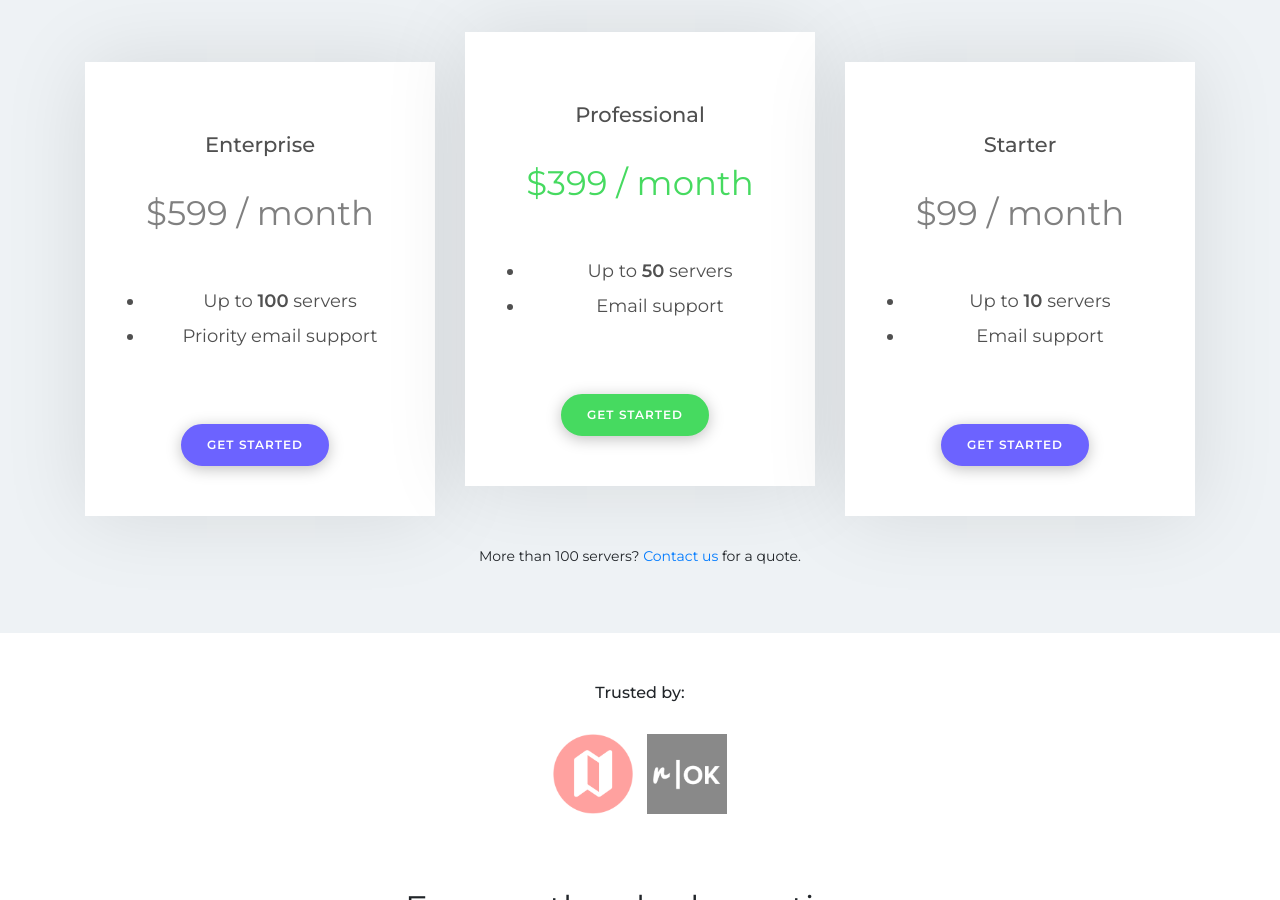
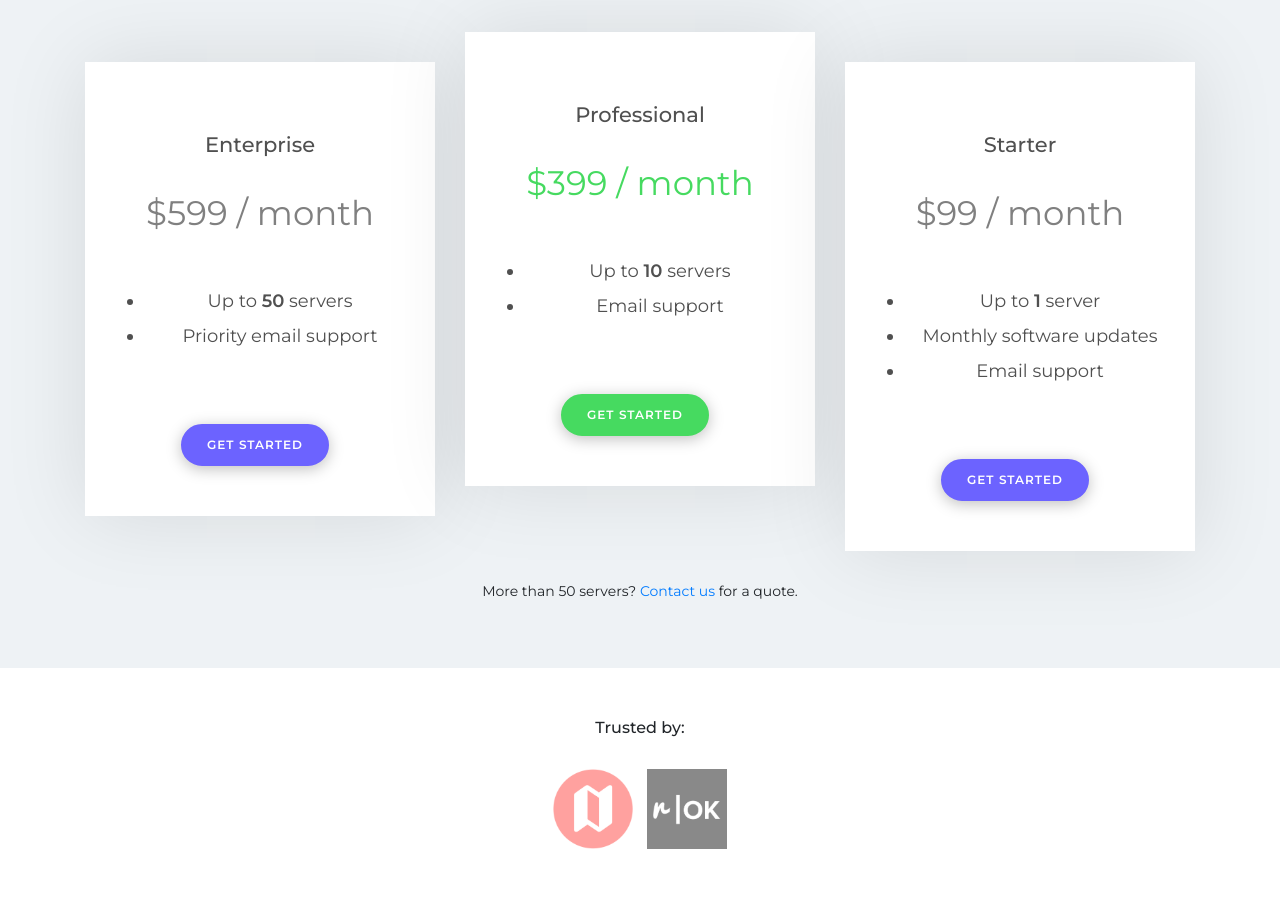
Before and after one commit to daniellockyer/sews, a Jekyll site: the page built from index.md, in a window 1280 px wide and 900 px high, scrolled down 1912 px. Built offline with Jekyll 4.4.1, drawn with Linux system fonts in a browser that asks for light colours; nearby versions of some CDN libraries.

Commit message:
Update index.md

```diff
--- a/index.md
+++ b/index.md
@@ -108,7 +108,7 @@ image: /assets/images/hero.png
                                     <h2>Enterprise</h2>
                                     <span>$599 / month</span>
                                     <ul>
-                                        <li>Up to <b>100</b> servers</li>
+                                        <li>Up to <b>50</b> servers</li>
                                         <li>Priority email support</li>
                                     </ul>
                                     <a class="typeform-share button btn btn-action" href="https://daniellockyer.typeform.com/to/pCVbBZ" data-mode="popup" data-submit-close-delay="5" target="_blank">Get started</a>
@@ -135,7 +135,8 @@ image: /assets/images/hero.png
                                     <h2>Starter</h2>
                                     <span>$99 / month</span>
                                     <ul>
-                                        <li>Up to <b>10</b> servers</li>
+                                        <li>Up to <b>1</b> server</li>
+                                        <li>Monthly software updates</li>
                                         <li>Email support</li>
                                     </ul>
                                     <a class="typeform-share button btn btn-action" href="https://daniellockyer.typeform.com/to/pCVbBZ" data-mode="popup" data-submit-close-delay="5" target="_blank">Get started</a>
@@ -147,7 +148,7 @@ image: /assets/images/hero.png
             </div>
         </div>
         <div class="container">
-            <p class="text-center">More than 100 servers? <a href="mailto:hi@sewsapp.com">Contact us</a> for a quote.</p>
+            <p class="text-center">More than 50 servers? <a href="mailto:hi@sewsapp.com">Contact us</a> for a quote.</p>
         </div>
     </div>
 
```
Also changed, not shown: other parts of index.md (+1 -1 lines).
